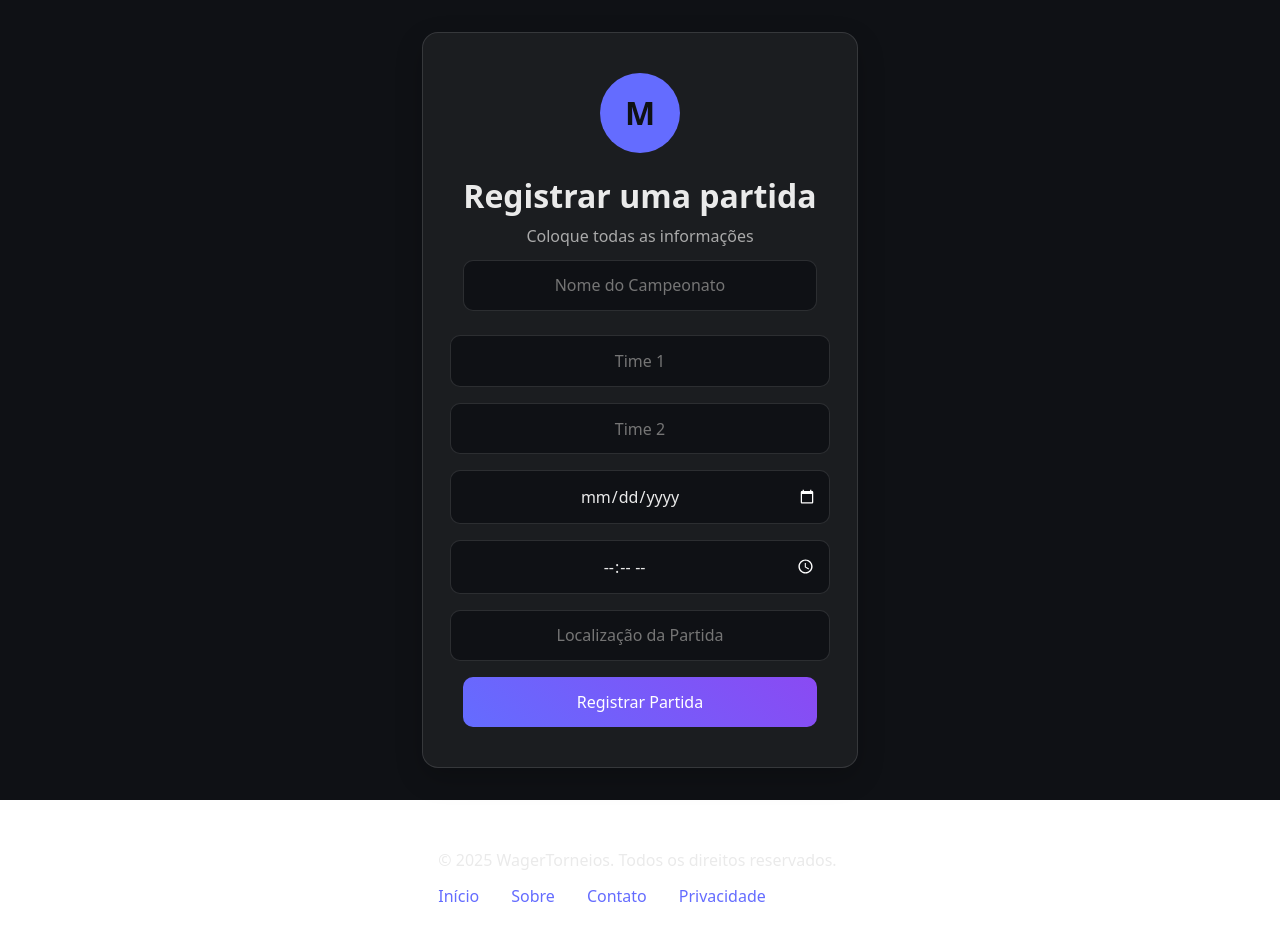
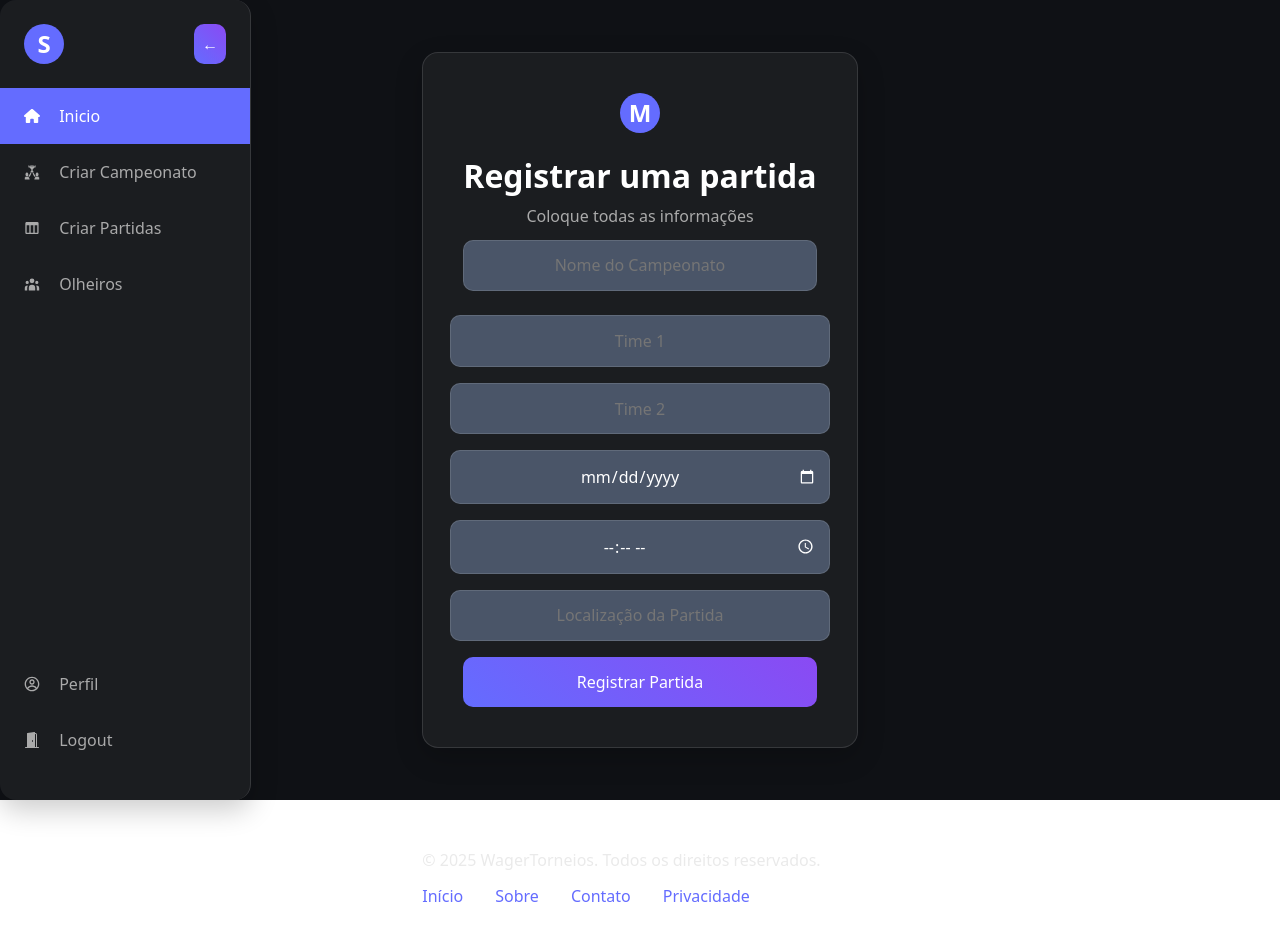
Before and after one commit to FiJan-dev/WagerTorneios, a React (Vite) app in the folder client/: page / in a window 1280 px wide. Shown: the top 940 px of the page. Built offline with nearby package versions, Linux system fonts and the light colour scheme.

Commit message:
finalizado a SideBar

```diff
--- a/client/src/App.jsx
+++ b/client/src/App.jsx
@@ -1,14 +1,14 @@
 import LoginPage from "./pages/LoginPage";
 import CadastroCamp from "./pages/CadastroPartida";
 import Footer from "./components/Footer"; // Adjust path as needed
+import SideBar from "./components/SideBar";
 import "./App.css";
 
 export default function App() {
   return (
     <>
-      {/*<LoginPage />
-      <Footer />*/}
-      <CadastroCamp />
+    <CadastroCamp />
+
       <Footer />
     </>
   );
--- /dev/null
+++ b/client/src/components/SideBar.css
@@ -0,0 +1,152 @@
+:root {
+  --panel: #2d3748;
+  --panel-border: #4a5568;
+  --radius: 1rem;
+  --shadow: 0 10px 20px rgba(0, 0, 0, 0.3);
+  --focus: #6b46c1;
+  --bg: #4a5568;
+  --text-muted: #a0aec0;
+  --radius-sm: 0.5rem;
+}
+
+.sidebar {
+  background: var(--panel);
+  border-right: 1px solid var(--panel-border);
+  border-radius: var(--radius);
+  box-shadow: var(--shadow);
+  transition: transform 0.3s ease, width 0.3s ease;
+  width: 250px;
+  height: 100vh;
+  position: fixed;
+  top: 0;
+  left: 0;
+  overflow-y: auto;
+  z-index: 1000;
+  display: flex;
+  flex-direction: column;
+}
+
+.sidebar.collapsed {
+  width: 80px;
+}
+
+.sidebar-content {
+  display: flex;
+  flex-direction: column;
+  height: 100%;
+  padding-bottom: 1.5rem; /* Prevent bottom items from touching edge */
+}
+
+.nav-container {
+  flex: 1;
+  display: flex;
+  flex-direction: column;
+  justify-content: space-between;
+}
+
+.sidebar-header {
+  padding: 1.5rem;
+  display: flex;
+  align-items: center;
+  justify-content: space-between;
+}
+
+.logo {
+  width: 40px;
+  height: 40px;
+  background: var(--focus);
+  border-radius: 50%;
+  display: grid;
+  place-items: center;
+  font-size: 1.5rem;
+  font-weight: bold;
+  color: #ffffff;
+}
+
+.toggle-button {
+  background: linear-gradient(45deg, var(--focus), #8a4af3);
+  border: none;
+  padding: 0.5rem;
+  border-radius: var(--radius-sm);
+  color: white;
+  cursor: pointer;
+  transition: transform 0.2s ease, opacity 0.2s ease;
+}
+
+.toggle-button:hover {
+  transform: scale(1.02);
+  opacity: 0.95;
+}
+
+.nav-list {
+  list-style: none;
+  padding: 0;
+  margin: 0;
+}
+
+.bottom-nav {
+  margin-top: auto; /* Push to bottom */
+  padding-bottom: 0.5rem; /* Extra padding for bottom items */
+}
+
+.nav-item {
+  padding: 1rem 1.5rem;
+  display: flex;
+  align-items: center;
+  gap: 1rem;
+  color: var(--text-muted);
+  cursor: pointer;
+  transition: background 0.2s ease, color 0.2s ease;
+}
+
+.sidebar.collapsed .nav-item {
+  padding: 1rem; /* Reduce padding for collapsed state */
+  justify-content: center; /* Center icon horizontally */
+  gap: 0; /* Remove gap since labels are hidden */
+}
+
+.nav-item:hover {
+  background: var(--bg);
+  color: #ffffff;
+}
+
+.nav-item.active {
+  background: var(--focus);
+  color: white;
+}
+
+.nav-item span {
+  display: inline-block;
+}
+
+.sidebar.collapsed .nav-item span:not(.nav-icon) {
+  display: none;
+}
+
+.nav-icon {
+  font-size: 1rem;
+  display: flex;
+  align-items: center;
+  justify-content: center; /* Center icon horizontally */
+  width: 1.2rem; /* Fixed width for consistency */
+  height: 1.2rem; /* Fixed height for consistency */
+}
+
+.nav-link {
+  display: flex;
+  align-items: center;
+  gap: 1rem;
+  padding: 0.8rem 1rem;
+  color: #ffffff;
+  text-decoration: none;
+  transition: background 0.2s ease, color 0.2s ease;
+}
+
+.nav-link:hover {
+  background: rgba(255, 255, 255, 0.1);
+}
+
+.nav-link.active {
+  background: var(--focus, #6b46c1);
+  color: #ffffff;
+}
--- /dev/null
+++ b/client/src/components/SideBar.jsx
@@ -0,0 +1,70 @@
+import React, { useState } from 'react';
+import './SideBar.css';
+import { GiChampions } from "react-icons/gi";
+import { FaHouse } from "react-icons/fa6";
+import { BiColumns } from "react-icons/bi";
+import { BsDoorOpenFill } from "react-icons/bs";
+import { CgProfile } from "react-icons/cg";
+import { HiUserGroup } from "react-icons/hi";
+
+function SideBar() {
+  const [isCollapsed, setIsCollapsed] = useState(false);
+  const [activeItem, setActiveItem] = useState('dashboard');
+
+  const mainItems = [
+    { id: 'dashboard', label: 'Inicio', icon: <FaHouse /> },
+    { id: 'criacamp', label: 'Criar Campeonato', icon: <GiChampions /> },
+    { id: 'criapart', label: 'Criar Partidas', icon: <BiColumns /> },
+    { id: 'olheiros' , label: 'Olheiros', icon: <HiUserGroup /> },
+  ];
+
+  const bottomItems = [
+    { id: 'profile', label: 'Perfil', icon: <CgProfile /> },
+    { id: 'logout', label: 'Logout', icon: <BsDoorOpenFill /> },
+  ];
+
+  const toggleSidebar = () => {
+    setIsCollapsed(!isCollapsed);
+  };
+
+  return (
+    <nav className={`sidebar ${isCollapsed ? 'collapsed' : ''}`}>
+      <div className="sidebar-content">
+        <div className="sidebar-header">
+          {!isCollapsed && <div className="logo">S</div>}
+          <button className="toggle-button" onClick={toggleSidebar}>
+            {isCollapsed ? '→' : '←'}
+          </button>
+        </div>
+        <div className="nav-container">
+          <ul className="nav-list">
+            {mainItems.map(item => (
+              <li
+                key={item.id}
+                className={`nav-item ${activeItem === item.id ? 'active' : ''}`}
+                onClick={() => setActiveItem(item.id)}
+              >
+                <span className="nav-icon">{item.icon}</span>
+                <span>{item.label}</span>
+              </li>
+            ))}
+          </ul>
+          <ul className="nav-list bottom-nav">
+            {bottomItems.map(item => (
+              <li
+                key={item.id}
+                className={`nav-item ${activeItem === item.id ? 'active' : ''}`}
+                onClick={() => setActiveItem(item.id)}
+              >
+                <span className="nav-icon">{item.icon}</span>
+                <span>{item.label}</span>
+              </li>
+            ))}
+          </ul>
+        </div>
+      </div>
+    </nav>
+  );
+}
+
+export default SideBar;
--- a/client/src/pages/CadastroPartida.css
+++ b/client/src/pages/CadastroPartida.css
@@ -1,20 +1,33 @@
-
 :root {
-  --panel: #ffffff;
-  --panel-border: #e2e8f0;
+  --panel: #2d3748;
+  --panel-border: #4a5568;
   --radius: 1rem;
-  --shadow: 0 10px 20px rgba(0, 0, 0, 0.1);
+  --shadow: 0 10px 20px rgba(0, 0, 0, 0.3);
   --focus: #6b46c1;
-  --bg: #f7fafc;
-  --text-muted: #718096;
+  --bg: #1a202c;
+  --text-muted: #a0aec0;
   --radius-sm: 0.5rem;
 }
 
+.cadastro {
+  display: flex;
+  min-height: 100vh;
+  background: var(--bg);
+}
+
 .login-page {
-  min-height: 100vh;
   display: flex;
   justify-content: center;
   align-items: center;
+  min-height: 100vh;
+  width: 100%;
+  padding: 1rem;
+  box-sizing: border-box;
+}
+
+.sidebar.collapsed ~ .login-page {
+  width: 100%;
+  margin-left: 0;
 }
 
 .login-card {
@@ -25,15 +38,15 @@
   box-shadow: var(--shadow);
   max-width: 450px;
   width: 100%;
-  transition: transform 0.3s ease, box-shadow 0.3s ease;
   display: flex;
   flex-direction: column;
   align-items: center;
+  transition: transform 0.3s ease, box-shadow 0.3s ease;
 }
 
 .login-card:hover {
   transform: translateY(-5px);
-  box-shadow: 0 15px 35px rgba(0, 0, 0, 0.3);
+  box-shadow: 0 15px 35px rgba(0, 0, 0, 0.5);
 }
 
 .logo-container {
@@ -51,12 +64,13 @@
   place-items: center;
   font-size: 2rem;
   font-weight: bold;
-  color: var(--bg);
+  color: #ffffff;
 }
 
 .login-card h1 {
   font-size: 2rem;
   text-align: center;
+  color: #ffffff;
 }
 
 .login-card p {
@@ -83,11 +97,12 @@
   padding: 0.8rem;
   border-radius: var(--radius-sm);
   border: 1px solid var(--panel-border);
-  background: var(--bg);
+  background: #4a5568;
   transition: border-color 0.2s ease;
   width: 100%;
   max-width: 400px;
   text-align: center;
+  color: #ffffff;
 }
 
 .input-field:focus {
@@ -105,7 +120,12 @@
   color: white;
   width: 100%;
   max-width: 400px;
+  display: flex;
+  justify-content: center;
+  align-items: center;
   text-align: center;
+  box-sizing: border-box;
+  cursor: pointer;
 }
 
 .submit-button:hover {
@@ -118,16 +138,24 @@
   cursor: not-allowed;
 }
 
-.toggle-link {
-  color: var(--focus);
-  transition: color 0.2s ease;
+@media (max-width: 768px) {
+  .login-page {
+    width: 100vw;
+    margin-left: 0;
+    padding: 1rem;
+  }
+
+  .sidebar.collapsed ~ .login-page {
+    width: 100vw;
+    margin-left: 0;
+  }
+
+  .login-card {
+    max-width: 90%;
+  }
+
+  .input-field,
+  .submit-button {
+    max-width: 100%;
+  }
 }
-
-.toggle-link:hover {
-  color: #8a4af3;
-}
-
-.support-text {
-  margin-top: 1rem;
-  text-align: center;
-}
--- a/client/src/pages/CadastroPartida.jsx
+++ b/client/src/pages/CadastroPartida.jsx
@@ -1,5 +1,6 @@
-import React, { useState } from "react";
+import React, { useState } from 'react';
 import './CadastroPartida.css';
+import SideBar from '../components/SideBar';
 
 export default function CadastroCamp() {
   const [formData, setFormData] = useState({
@@ -20,7 +21,6 @@ export default function CadastroCamp() {
   const handleSubmit = () => {
     if (Object.values(formData).every((value) => value.trim() !== '')) {
       setIsSubmitting(true);
-      // Simulate API call
       setTimeout(() => {
         alert('Partida Registrada com Sucesso!');
         setFormData({ championship: '', team1: '', team2: '', date: '', time: '', location: '' });
@@ -32,6 +32,8 @@ export default function CadastroCamp() {
   };
 
   return (
+    <div className="cadastro">
+      <SideBar/>
       <div className="login-page">
         <div className="login-card">
           <div className="logo-container">
@@ -98,5 +100,6 @@ export default function CadastroCamp() {
           </div>
         </div>
       </div>
+    </div>
   );
 }
```
Also changed, not shown: client/src/components/SideBar_Olheiro.jsx (added, +68 -0 lines). Lines whose indentation alone changed are shown as unchanged.
